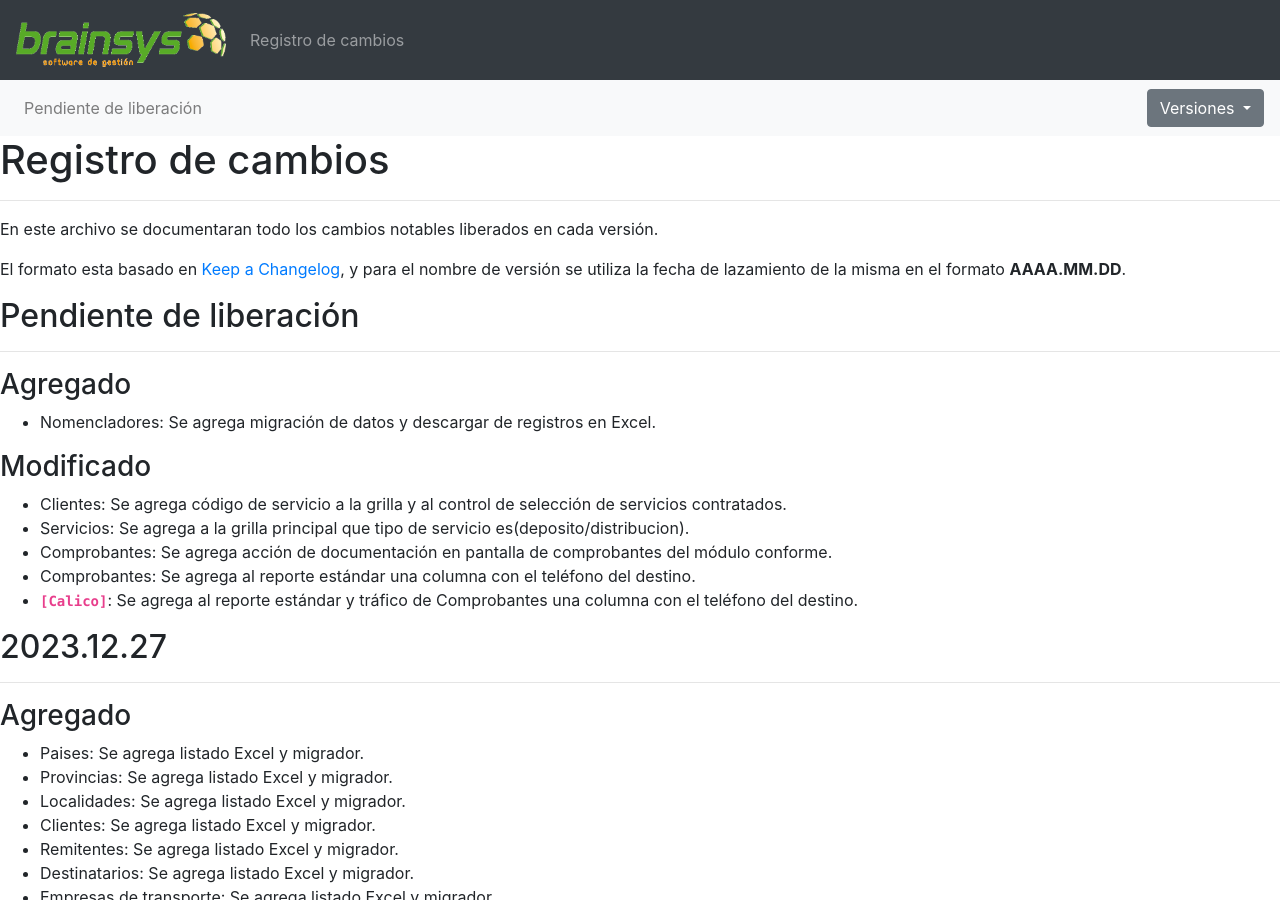
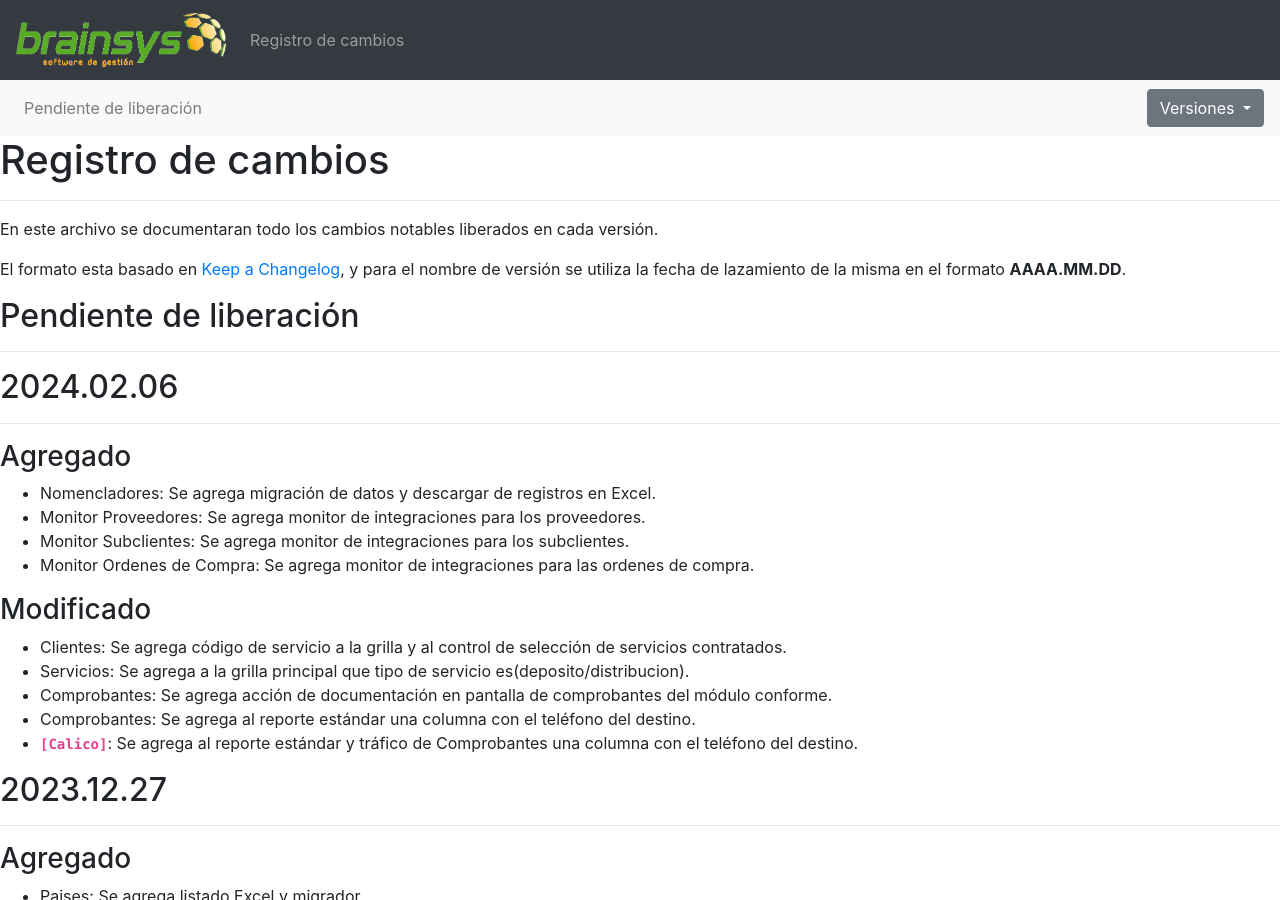
Before and after one commit to brainsys-arsaad/versionado, a Jekyll site: the page built from registro-cambios.markdown, in a window 1280 px wide and 900 px high. Built offline with Jekyll 4.4.1, drawn with Linux system fonts in a browser that asks for light colours.

Commit message:
Update registro-cambios.markdown

```diff
--- a/registro-cambios.markdown
+++ b/registro-cambios.markdown
@@ -6,6 +6,8 @@ navegacion:
     - nombre: "Pendiente de liberación"
       link: "registro-cambios#pendiente-de-liberación"
   versiones:
+    - nombre: "2024.02.06"
+      link: "registro-cambios#20240206"
     - nombre: "2023.12.27"
       link: "registro-cambios#20231227"
     - nombre: "2023.10.27"
@@ -102,8 +104,14 @@ El formato esta basado en [Keep a Changelog](https://keepachangelog.com/es-ES/1.
 ## Pendiente de liberación
 ---
 
+## 2024.02.06
+---
+
 ### Agregado
 - Nomencladores: Se agrega migración de datos y descargar de registros en Excel.
+- Monitor Proveedores: Se agrega monitor de integraciones para los proveedores.
+- Monitor Subclientes: Se agrega monitor de integraciones para los subclientes.
+- Monitor Ordenes de Compra: Se agrega monitor de integraciones para las ordenes de compra.
 
 ### Modificado
 - Clientes: Se agrega código de servicio a la grilla y al control de selección de servicios contratados.
```
